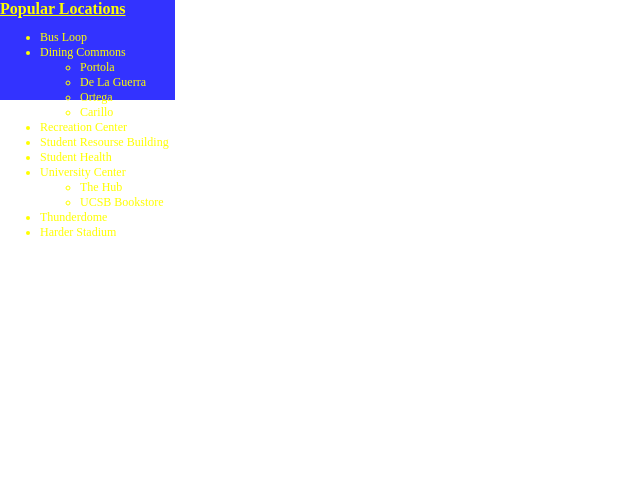
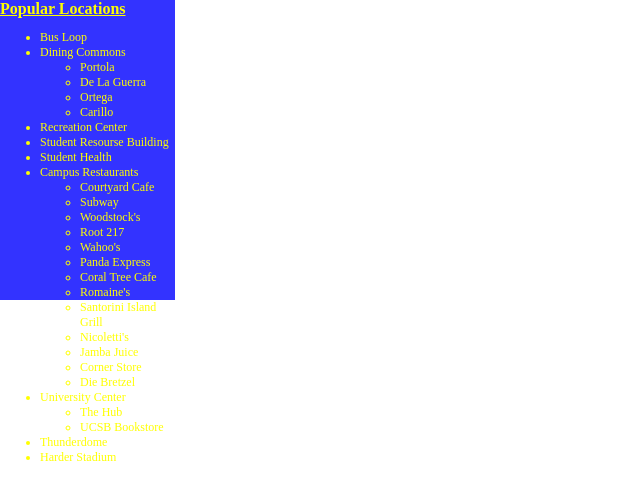
Before and after one commit to nickkray/cs48_W16, a browser extension: page sidebar.html in a window 1280 px wide. Shown: the whole page, without its empty margins (0-640 px from the left). Drawn offline with Linux system fonts and the light colour scheme.

Commit message:
Update sidebar.html

```diff
--- a/sidebar.html
+++ b/sidebar.html
@@ -3,7 +3,7 @@
 		<style>
 		#side {
 			position:absolute;
-			top: 0; bottom: 700px; left:0;
+			top: 0; bottom: 500px; left:0;
 			width:175px;
 			background: rgb(51, 51, 255);
 			font-size: 12px;
@@ -55,7 +55,24 @@
 
 
 			<li> Student Health </li>
+			<li> Campus Restaurants </li>
+				<ul>
+					<li> Courtyard Cafe </li>
+					<li> Subway </li>
 
+					<li> Woodstock's </li>
+					<li> Root 217 </li>
+					<li> Wahoo's </li>
+					<li> Panda Express </li>
+					<li> Coral Tree Cafe </li>
+					<li> Romaine's </li>
+					<li> Santorini Island Grill</li>
+					<li> Nicoletti's </li>
+					<li> Jamba Juice </li>
+					<li> Corner Store </li>
+					<li> Die Bretzel </li>
+
+				</ul>
 			<li>
 					University Center
 				</li>
```
